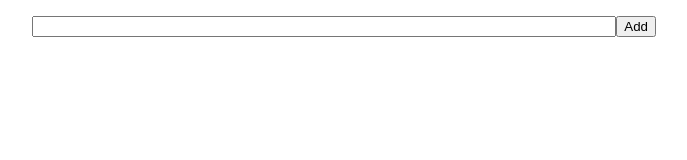
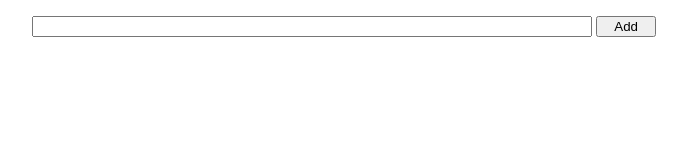
Before and after one commit to Lwinga/todo-list-vue-ts, a Vue app: page / in a window 1280 px wide. Shown: the top 160 px of the page, without its empty margins (296-983 px from the left). Built offline with nearby package versions, Linux system fonts and the light colour scheme; the HTML template or start-up script is replaced by a standard one.

Commit message:
Improve UI and UX

```diff
--- a/src/AddTodo.vue
+++ b/src/AddTodo.vue
@@ -28,6 +28,7 @@ function addTodo() {
 <style scoped>
 section {
   display: flex;
+  gap: 4px;
   padding: 8px;
 }
 input {
@@ -35,5 +36,7 @@ input {
 }
 button {
   flex-shrink: 0;
+  padding-left: 16px;
+  padding-right: 16px;
 }
 </style>
--- a/src/TodoItem.vue
+++ b/src/TodoItem.vue
@@ -1,7 +1,7 @@
 <script setup lang="ts">
 import { format } from 'date-fns';
 import type { Todo } from './types.ts';
-import { ref, watch } from 'vue';
+import { nextTick, ref, useTemplateRef, watch } from 'vue';
 
 const props = defineProps<{
   todo: Todo;
@@ -16,6 +16,8 @@ const emit = defineEmits<{
 const isEditing = ref(false);
 const todoText = ref('');
 const isDone = ref(props.todo.isDone);
+
+const editInput = useTemplateRef('editInput');
 
 watch(isDone, function(value) {
   setDone(value);
@@ -33,6 +35,7 @@ function deleteTodo() {
 function editTodo() {
   todoText.value = props.todo.text;
   isEditing.value = true;
+  nextTick(() => editInput.value?.focus());
 }
 
 function saveTodo() {
@@ -52,10 +55,14 @@ function setDone(isDone: boolean) {
   <section>
     <div class="content">
       <input type="checkbox" v-model="isDone">
-      <input type="text" v-model="todoText" v-if="isEditing" @keydown.enter="saveTodo" :disabled="isDone">
-      <button type="button" v-if="isEditing" @click="saveTodo" :disabled="isDone">Save</button>
-      <span v-else :class="{ strike: isDone }">{{ todo.text }}</span>
-      <small :class="{ strike: isDone }">({{ format(new Date(todo.createdAt), 'yyy/MM/dd hh:mm:ss') }})</small>
+      <template v-if="isEditing">
+        <input type="text" ref="editInput" v-model="todoText" @keydown.enter="saveTodo" :disabled="isDone">
+        <button type="button" @click="saveTodo" :disabled="isDone">Save</button>
+      </template>
+      <template v-else>
+        <span :class="{ strike: isDone }">{{ todo.text }}</span>
+        <small :class="{ strike: isDone }">({{ format(new Date(todo.createdAt), 'yyy/MM/dd hh:mm:ss') }})</small>
+      </template>
     </div>
     <div class="actions">
       <button type="button" v-if="isEditing" @click="cancelEditTodo">Cancel</button>
```
